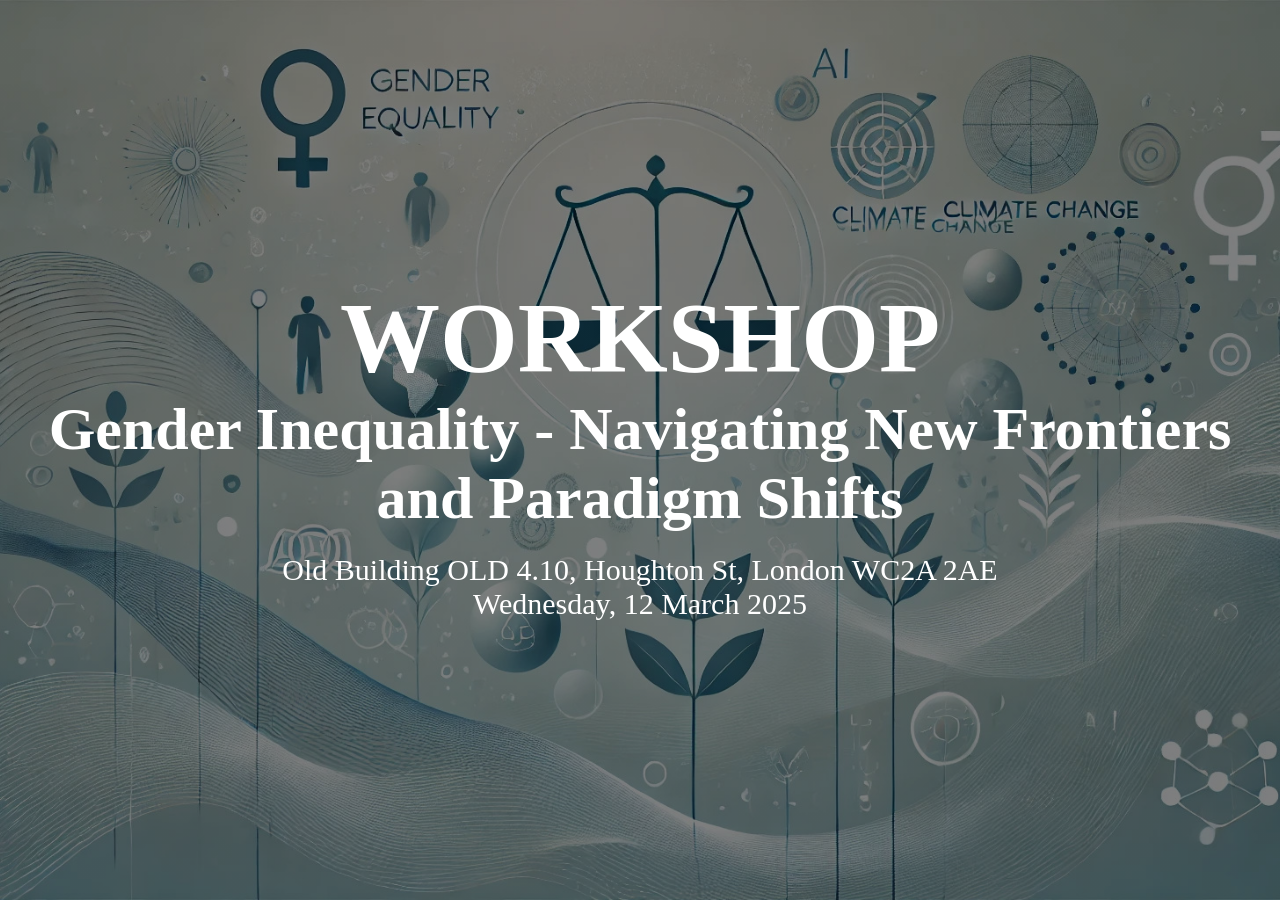
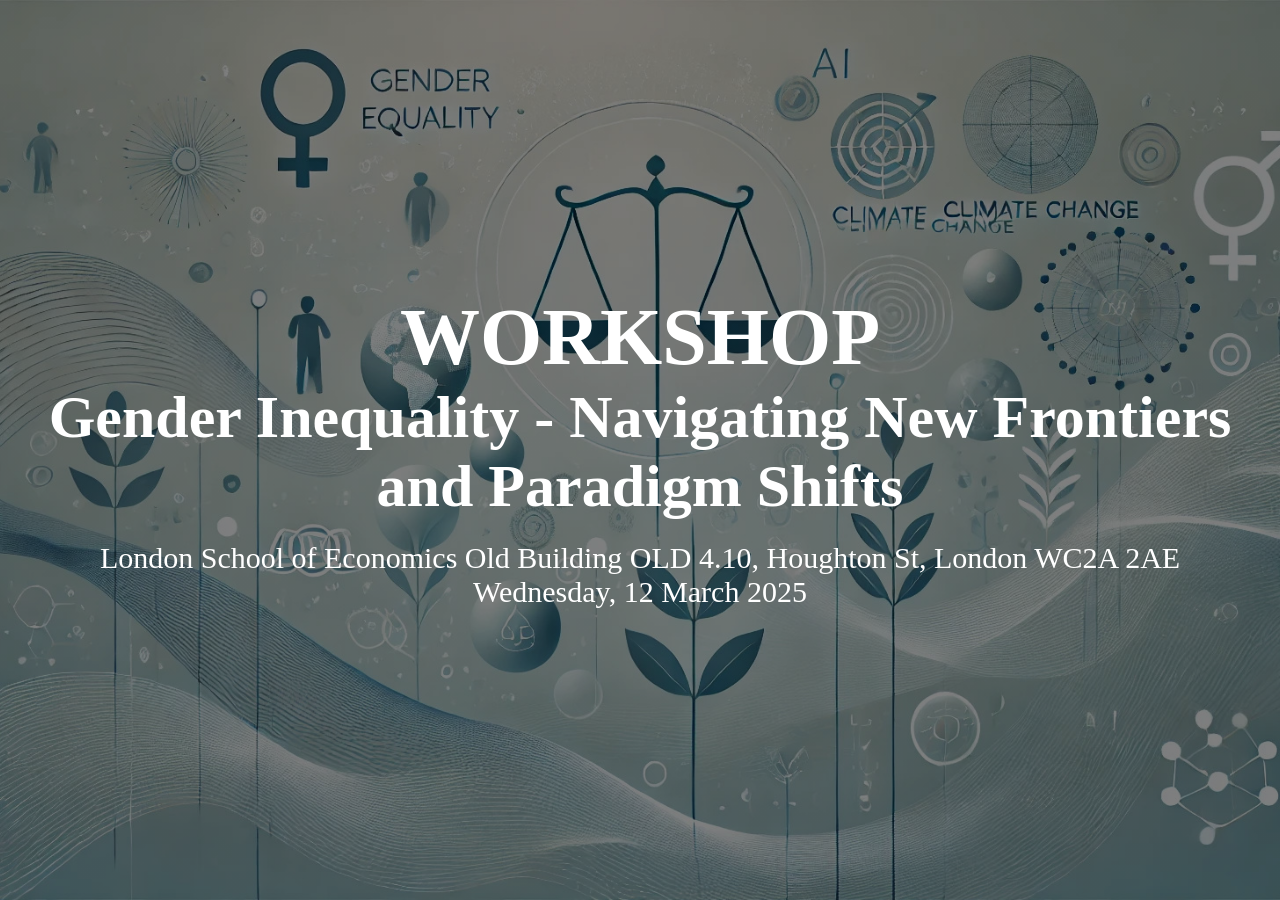
Before and after one commit to elasskenza/gender_workshop, a Jekyll site: the page built from index.html, in a window 1280 px wide and 900 px high. Built offline with Jekyll 4.4.1, drawn with Linux system fonts in a browser that asks for light colours.

Commit message:
Update index.html

```diff
--- a/index.html
+++ b/index.html
@@ -2,13 +2,14 @@
 layout: default
 ---
 <section class="tone-dark header" style="text-align: center; display: flex; flex-direction: column; justify-content: center; align-items: center; height: 100vh; padding: 0;">
-  <h1 style="font-size: 5em; font-family: 'Playfair Display', serif; margin: 0;">
+  <h1 style="font-size: 4em; font-family: 'Playfair Display', serif; margin: 0;">
     WORKSHOP
   </h1>
   <h1 style="font-size: 3em; font-family: 'Playfair Display', serif; margin: 0;">
     Gender Inequality - Navigating New Frontiers and Paradigm Shifts
   </h1>
   <p style="font-size: 1.5em; font-family: 'Playfair Display', serif; margin: 20px 0 0;">
+    London School of Economics
     Old Building OLD 4.10, Houghton St, London WC2A 2AE<br>
     Wednesday, 12 March 2025
   </p>
```
